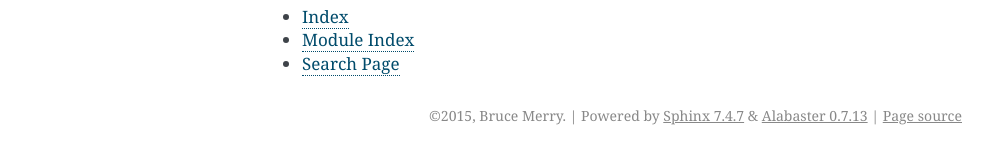
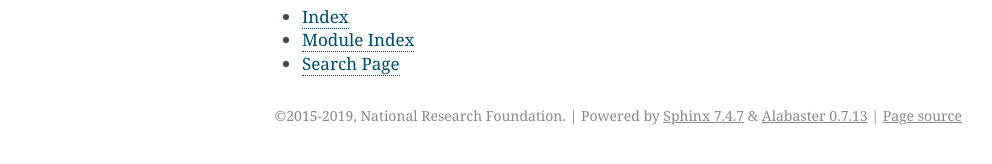
Before and after one commit to ska-sa/katcbfsim, a Sphinx documentation site: the page built from doc/index.rst, in a window 1280 px wide. Shown: the part 444-608 px from the top of the page, without its empty margins (148-1140 px from the left). Built offline with Sphinx 7.4.7, drawn with Linux system fonts in a browser that asks for light colours.

Commit message:
Update authorship information

```diff
--- a/doc/conf.py
+++ b/doc/conf.py
@@ -53,8 +53,8 @@
 
 # General information about the project.
 project = u'katcbfsim'
-copyright = u'2015, Bruce Merry'
-author = u'Bruce Merry'
+copyright = u'2015-2019, National Research Foundation'
+author = u'MeerKAT SDP Team'
 
 # The version info for the project you're documenting, acts as replacement for
 # |version| and |release|, also used in various other places throughout the
```
